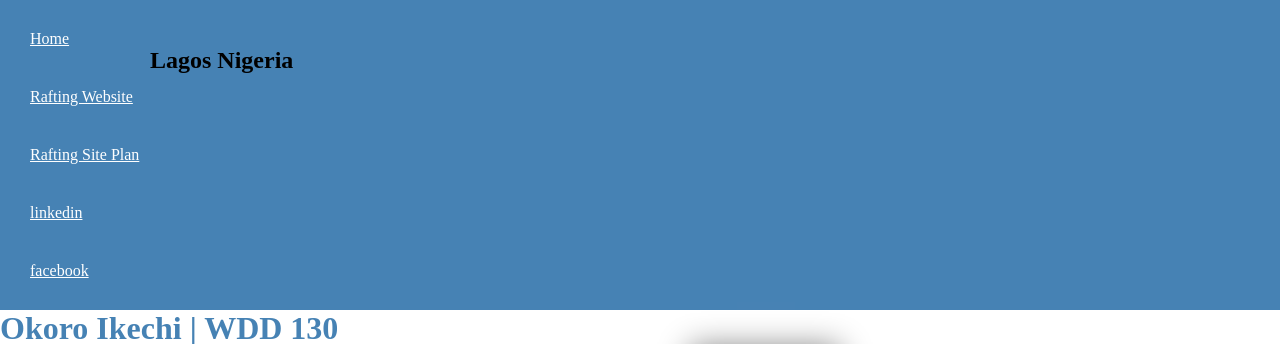
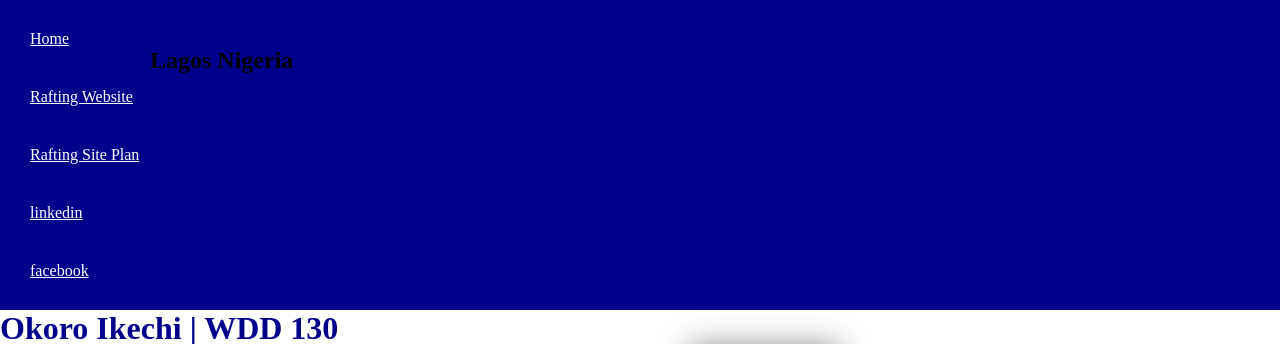
Before and after one commit to KelzAce/wdd130, a plain HTML site: page index.html in a window 1280 px wide. Shown: the top 344 px of the page. Drawn offline with Linux system fonts and the light colour scheme; grey boxes are pictures that could not be loaded.

Commit message:
fixed holygrail

```diff
--- a/styles/style.css
+++ b/styles/style.css
@@ -5,7 +5,7 @@
 }
 
 nav {
-    background-color: steelblue;
+    background-color: darkblue;
     padding: 10px;
 }
 
@@ -16,7 +16,7 @@ nav a {
 }
 
 h1 {
-    color: steelblue;
+    color: darkblue;
 }
 
 img {
```
Also changed, not shown: week02/holygrail.html (+1 -1 lines).
